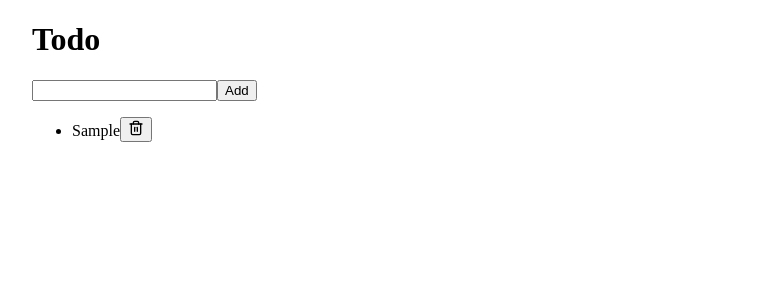
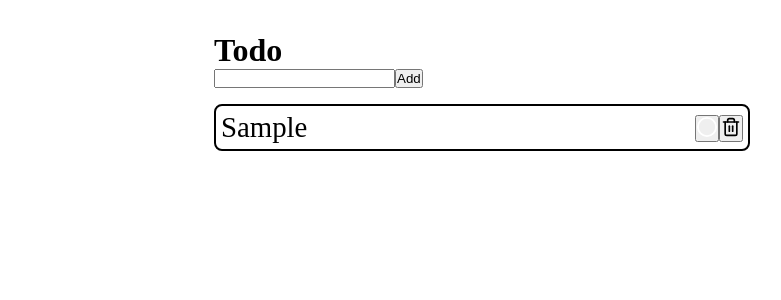
Before and after one commit to eduardoqsilva/react-ToDo, a React (Vite) app: page / in a window 1280 px wide. Both pictures are taken after typing "Sample" into the empty fields and a click on the button "Add". Shown: the top 300 px of the page, without its empty margins (158-939 px from the left). Built offline with nearby package versions, Linux system fonts and the light colour scheme.

Commit message:
move and create a new components to folder components

```diff
--- a/src/List.jsx
+++ /dev/null
@@ -1,18 +0,0 @@
-import React from "react"
-function List(props){
-
-
-  return(
-    <ul>
-      {props.itens.map(item => <li
-        key={item.id}>{item.text}
-
-        <button onClick={()=> {props.onItemDeleted(item)}}>
-          <img src="./public/assets/trash.svg" alt="delete" />
-        </button>
-      </li>)}
-
-    </ul>
-  )
-}
-export default List
--- a/src/Todo.css
+++ b/src/Todo.css
@@ -1,4 +1,33 @@
+*{
+  padding: 0;
+  margin: 0;
+  box-sizing: border-box;
+}
+
 .container{
   margin: auto;
-  max-width: 900px;
+  max-width: 600px;
+  padding: 2rem;
 }
+.done{
+  text-decoration: line-through;
+}
+ul{
+  list-style: none;
+  margin: 0;
+  padding: 0;
+}
+.item{
+  display: flex;
+  justify-content: space-between;
+  align-items: center;
+  width: 100%;
+
+  font-size: 1.8rem;
+  padding: 5px;
+  border-radius: 8px;
+  margin-top: 1rem;
+}
+.card{
+  border: 2px solid black;
+}
--- a/src/Todo.jsx
+++ b/src/Todo.jsx
@@ -1,7 +1,7 @@
 import React, { useState } from "react";
-import TodoForm from "./TodoForm";
-import Item from './item'
-import List from "./List";
+import TodoForm from "./components/TodoForm";
+import Item from './components/Item'
+import List from "./components/List";
 
 import './Todo.css'
 
@@ -18,12 +18,21 @@ function Todo() {
     let filteredItens = itens.filter(it => it.id != item.id)
     setItens(filteredItens)
   }
+  function onDone(item){
+    let updatedItens = itens.map(it => {
+      if(it.id === item.id){
+        it.done = !it.done
+      }
+      return it
+    })
+    setItens(updatedItens)
+  }
 
   return (
     <div className="container">
       <h1>Todo</h1>
         <TodoForm onAddItem={onAddItem}></TodoForm>
-        <List onItemDeleted={onItemDeleted} itens={itens}></List>
+        <List onDone={onDone} onItemDeleted={onItemDeleted} itens={itens}></List>
     </div>
   )
 }
--- /dev/null
+++ b/src/components/Card.jsx
@@ -0,0 +1,8 @@
+import React from "react";
+
+function Card(props){
+  return <div className={props.className ?`${props.className} card` : "card"}>
+    {props.children}
+  </div>
+}
+export default Card
--- /dev/null
+++ b/src/components/List.jsx
@@ -0,0 +1,36 @@
+import React from "react"
+import Card from "./card"
+
+function List(props){
+
+  function DoneImg(props){
+    if(props.done){
+      return <img src="/assets/check.svg" alt="done"/>
+    }else{
+      return <img src="/assets/unCheck.svg" alt="not done" />
+    }
+  }
+
+  return(
+    <ul>
+      {props.itens.map(item =>
+      <li key={item.id}>
+        <Card className={item.done ? "done item" : "item"}>
+          {item.text}
+
+          <div className="btn-container">
+            <button onClick={() => {props.onDone(item)}}>
+              <DoneImg done={item.done}></DoneImg>
+            </button>
+            <button onClick={()=> {props.onItemDeleted(item)}}>
+              <img src="/assets/trash.svg" alt="delete" />
+            </button>
+          </div>
+        </Card>
+
+      </li>)}
+
+    </ul>
+  )
+}
+export default List
```
Also changed, not shown: public/assets/trash.svg, src/components/Item.js (renamed from src/item.js), src/components/TodoForm.jsx (renamed from src/TodoForm.jsx).
